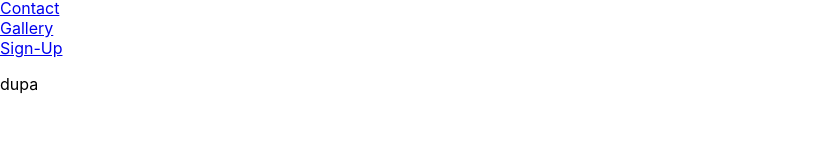
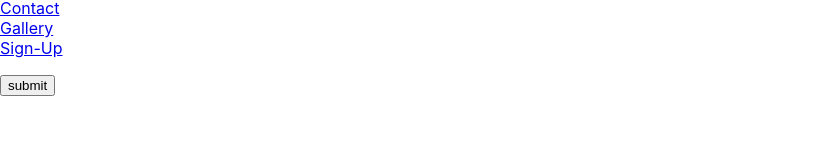
Before and after one commit to Xyziel/HotelApp, a React (Create React App) app in the folder src/main/frontend/: page /registration in a window 1280 px wide. Shown: the part 132-296 px from the top of the page, without its empty margins (0-822 px from the left). Built offline with nearby package versions, Linux system fonts and the light colour scheme; the HTML template or start-up script is replaced by a standard one.

Commit message:
Added Button

```diff
--- a/src/main/frontend/src/components/Registration.js
+++ b/src/main/frontend/src/components/Registration.js
@@ -1,12 +1,25 @@
 import React from "react";
-import "../styles/css/Registration.css"
+import "../styles/css/Registration.css";
+import Buttons from "./buttons/Buttons"
 
 class Registration extends React.Component
 {
-    render()
+    renderButton(i,j)
     {
-        return (<div> dupa </div>)
+        return (<Buttons variant={i} value={j}></Buttons>);
     }
+
+
+            render()
+            {
+                return this.renderButton("dark","submit");
+            }
+
+
+
+
+
+
 }
 
-export default Registration
+export default Registration;
--- /dev/null
+++ b/src/main/frontend/src/components/buttons/Buttons.js
@@ -0,0 +1,12 @@
+import React from "react"
+import {Button} from "react-bootstrap";
+
+
+class Buttons extends React.Component
+{
+    render() {
+        return <Button className="button" variant={this.props.variant}>{this.props.value}</Button>
+    }
+}
+
+export default Buttons
```
